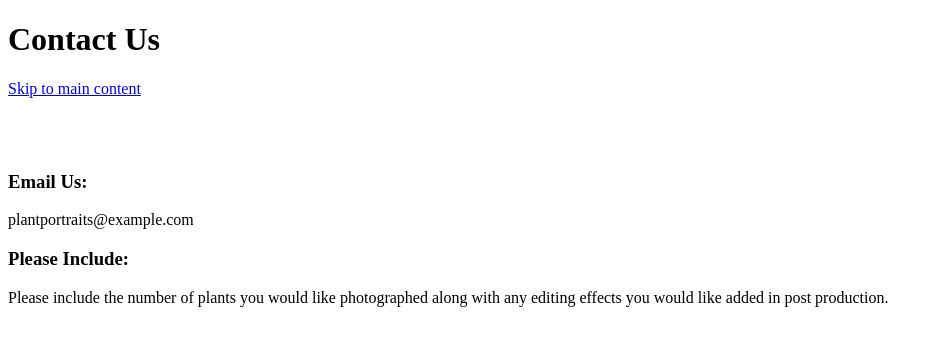
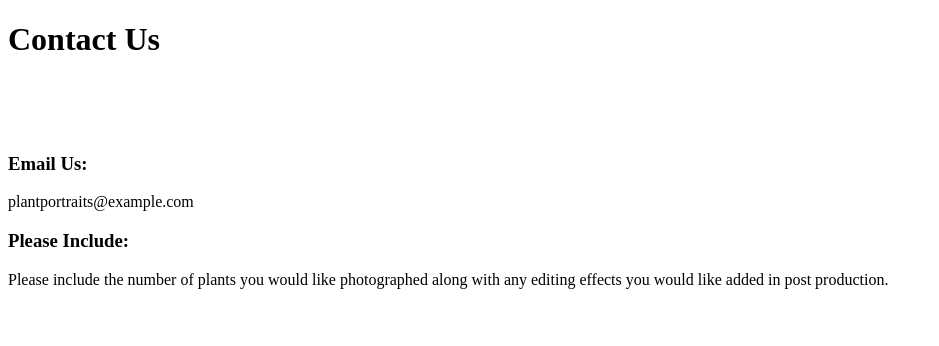
Before and after one commit to kearlyaa/html300-v2, a Nuxt app: page /contactus in a window 1280 px wide. Shown: the top 346 px of the page, without its empty margins (0-939 px from the left). Built offline with nearby package versions, Linux system fonts and the light colour scheme.

Commit message:
Update contactus.vue

```diff
--- a/pages/contactus.vue
+++ b/pages/contactus.vue
@@ -6,8 +6,6 @@
   </head>
     <div>
         <h1>Contact Us</h1>
-            <a href="#main-content" class="hidden">Skip to main content</a>
-
       </div>
 
 
```
